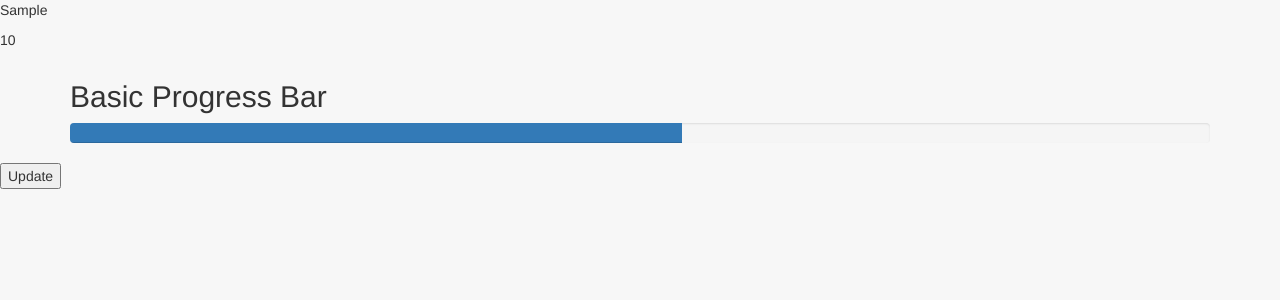
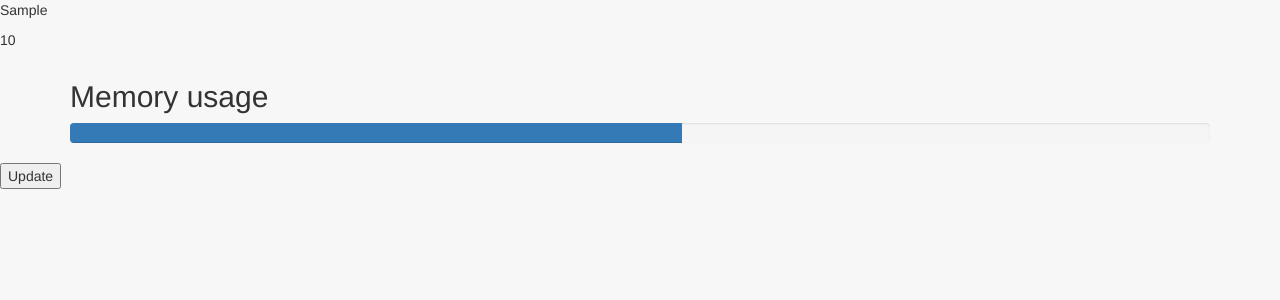
Before and after one commit to GaryLam56/RaspberryPiMonitor, a Django app: template monitor/templates/monitor/index.html in a window 1280 px wide. Shown: the top 300 px of the page. Run offline with Django 3.2, Linux system fonts and the light colour scheme; the template is opened without the code that fills it: most values are stand-ins (such as "Sample title", 1, 10 or a date in 2020); some libraries are stand-ins or nearby versions.

Commit message:
updated ajax

```diff
--- a/monitor/templates/monitor/index.html
+++ b/monitor/templates/monitor/index.html
@@ -15,7 +15,7 @@
     <p>{{ temp }}</p>
     <div id="output">
         <div class='container'>
-            <h2>Basic Progress Bar</h2>
+            <h2>Memory usage</h2>
             <div class='progress'>
                 <div id='memory' class='progress-bar' role='progressbar' aria-valuenow='70' aria-valuemin='0' aria-valuemax='100' style='width:53.7%'>
                     <span class='sr-only'>70% Complete</span>
@@ -34,8 +34,11 @@
                 dataType: "json",
                 data:{ csrfmiddlewaretoken: '{{ csrf_token }}' },
                 success: function(json) {
-                    $("#memory").attr("style", "width:" + json.temp + "%");
-                    console.log(json.temp);
+                    var x = ((json.mem_used/json.mem_total) * 100);
+                    console.log(x);
+                    $("#memory").attr("style", "width:" + x + "%");
+                    $("#memory").attr("aria-valuemax", json.mem_total);
+                    $("#memory").attr("aria-valuenow", json.mem_used);
                 },
                 error:function() {
                     alert("error!");
```
